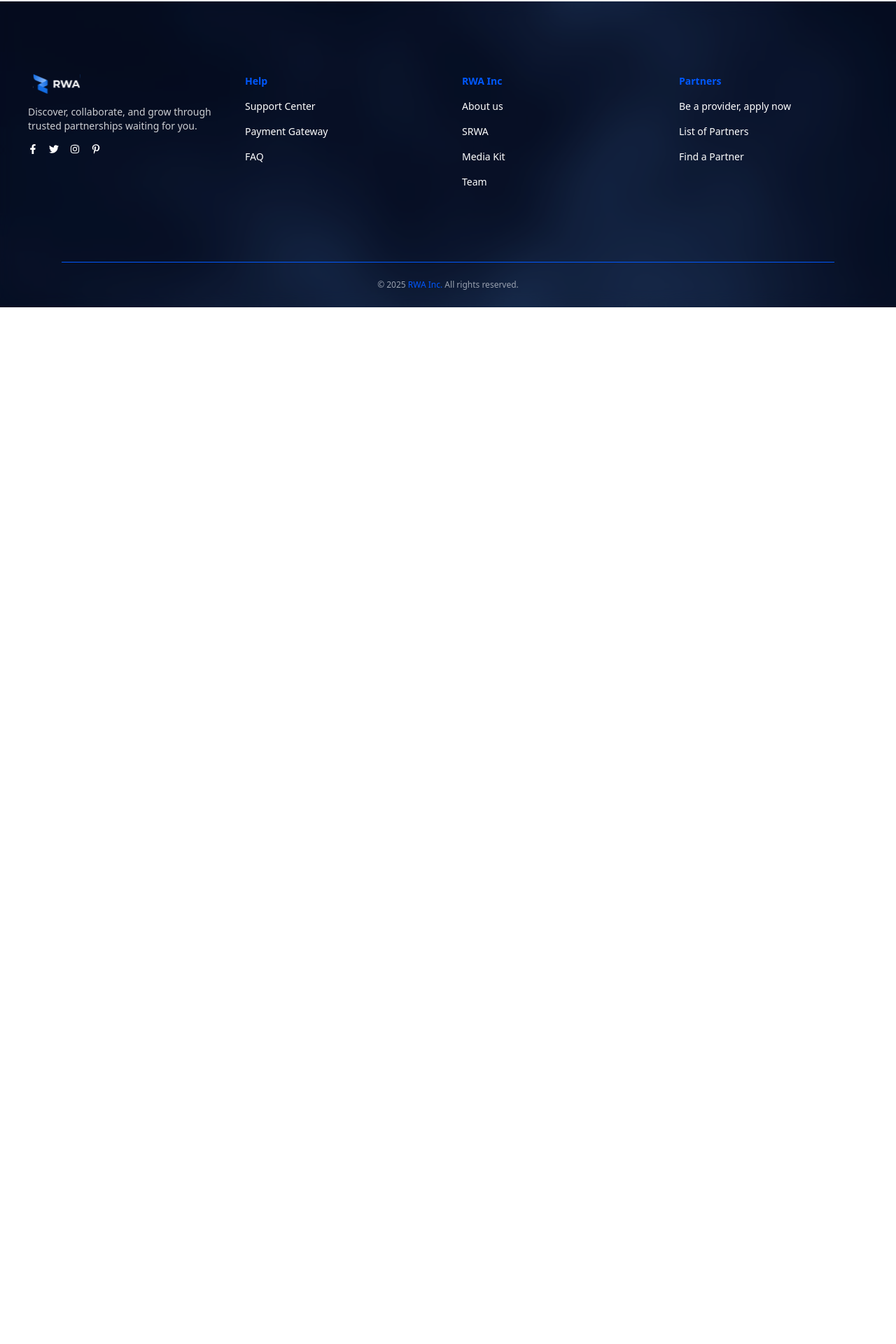
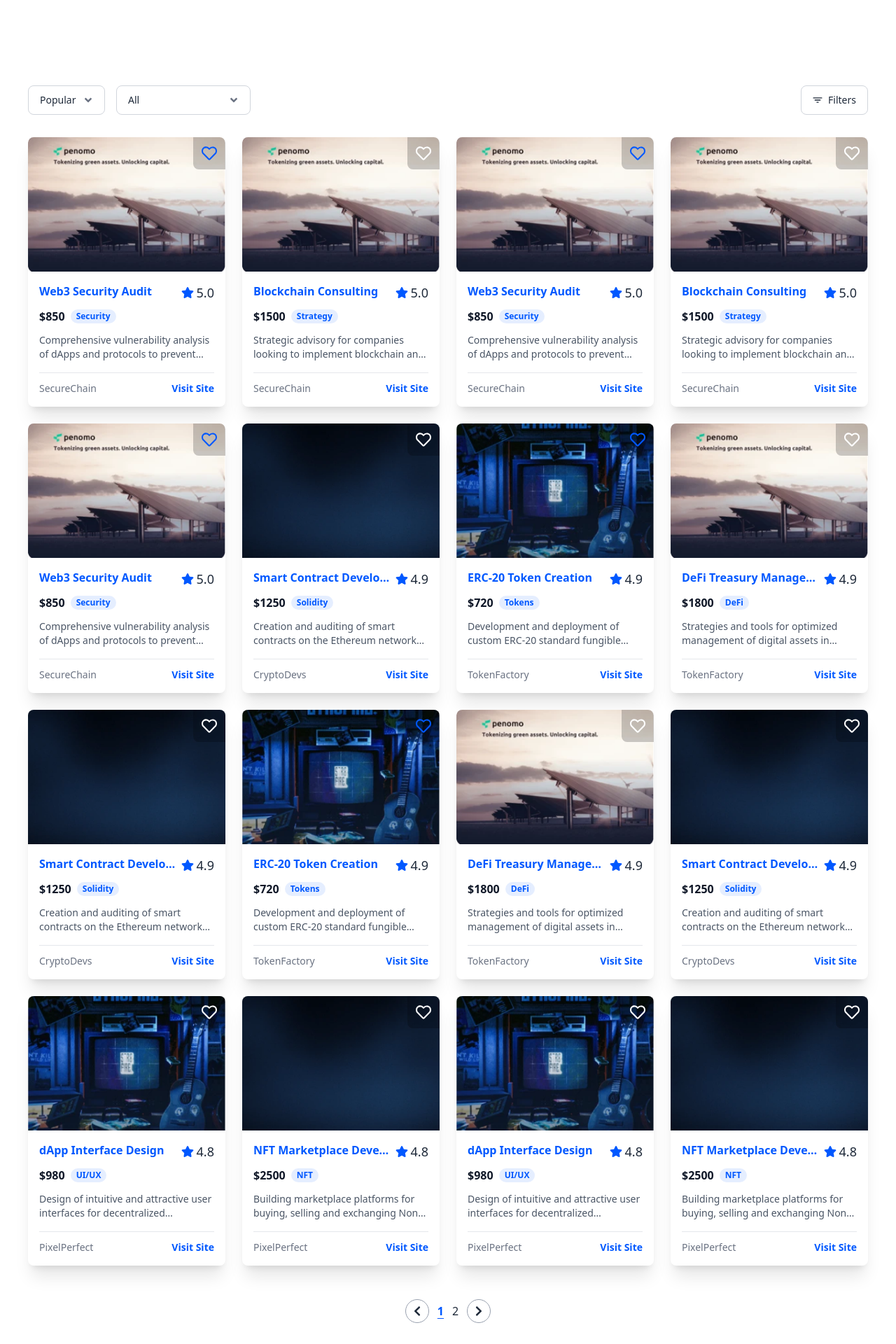
Before and after one commit to ShowyCone/partner-portal, a React (Vite) app: page /discover in a window 1280 px wide. Shown: the part 420-2340 px from the top of the page at 70% size. Before the commit the page ends 859 px from the top, so only its background shows below. Built offline with nearby package versions, Linux system fonts and the light colour scheme.

Commit message:
All services section done + cards services refactor

```diff
--- a/src/components/ui/ServiceCard.jsx
+++ b/src/components/ui/ServiceCard.jsx
@@ -1,4 +1,4 @@
-import React from 'react'
+import React, { useState } from 'react'
 import { motion } from 'framer-motion'
 import { FaRegHeart, FaStar } from 'react-icons/fa'
 
@@ -15,7 +15,10 @@ const cardVariants = {
   }),
 }
 
-const ServiceCard = ({ service, index, isFavorite, onToggleFavorite }) => (
+const ServiceCard = ({ service, index }) => {
+  const [isFavorite, setIsFavorite] = useState(service.favorite || false)
+
+  return (
     <motion.div
       className='bg-white rounded-lg shadow-xl flex flex-col transition-transform duration-300 hover:-translate-y-2'
       custom={index}
@@ -31,7 +34,7 @@ const ServiceCard = ({ service, index, isFavorite, onToggleFavorite }) => (
           className='w-full h-full object-cover'
         />
         <button
-        onClick={() => onToggleFavorite(service.id)}
+          onClick={() => setIsFavorite((prev) => !prev)}
           className={`absolute cursor-pointer top-0 right-0 p-3 z-10 backdrop-blur-3xl bg-black/20 rounded-bl-lg group ${
             isFavorite ? 'text-rwa' : 'text-white'
           } active:scale-100 [text-shadow:0_1px_4px_rgba(0,0,0,0.7)]`}
@@ -45,8 +48,19 @@ const ServiceCard = ({ service, index, isFavorite, onToggleFavorite }) => (
       </div>
 
       <div className='p-4 flex flex-col flex-grow text-gray-800'>
-      <div className='flex justify-between items-start'>
-        <h3 className='font-bold text-base text-rwa pr-2'>{service.title}</h3>
+        <div className='flex justify-between items-start gap-2'>
+          <div className='relative group flex-1 min-w-0'>
+            <h3 className='font-bold text-base text-rwa truncate'>
+              {service.title}
+            </h3>
+
+            {/* Tooltip with full title */}
+            <div className='absolute bottom-full left-1/2 -translate-x-1/2 mb-2 w-max max-w-xs bg-gray-900 text-white text-xs rounded-lg px-3 py-2 shadow-xl opacity-0 invisible group-hover:opacity-100 group-hover:visible transition-all duration-300 pointer-events-none z-10'>
+              {service.title}
+              <div className='absolute left-1/2 -translate-x-1/2 top-full w-0 h-0 border-x-8 border-x-transparent border-t-8 border-t-gray-900' />
+            </div>
+          </div>
+
           <div className='flex items-center gap-1 flex-shrink-0'>
             <FaStar className='text-rwa text-lg' />
             <span className='text-lg'>{service.rating.toFixed(1)}</span>
@@ -86,5 +100,6 @@ const ServiceCard = ({ service, index, isFavorite, onToggleFavorite }) => (
       </div>
     </motion.div>
   )
+}
 
 export default ServiceCard
--- a/src/pages/discover/Discover.jsx
+++ b/src/pages/discover/Discover.jsx
@@ -1,10 +1,12 @@
 import React from 'react'
 import Hero from './components/Hero'
+import AllServices from './components/AllServices'
 
 const Discover = () => {
   return (
     <main className='flex flex-col gap-10'>
       <Hero />
+      <AllServices />
     </main>
   )
 }
--- /dev/null
+++ b/src/pages/discover/components/AllServices.jsx
@@ -0,0 +1,204 @@
+import React, { useState, useEffect, useMemo } from 'react'
+import { motion } from 'framer-motion'
+import { FaChevronLeft, FaChevronRight, FaAngleDown } from 'react-icons/fa'
+import { IoFilter } from 'react-icons/io5'
+import ServiceCard from '../../../components/ui/ServiceCard'
+import servicesData from '../../../data/services'
+
+const getItemsPerPage = () => {
+  if (typeof window === 'undefined') return 16
+  const width = window.innerWidth
+  if (width < 640) return 4 // mobile
+  if (width < 1024) return 8 // tablets / small desktop
+  return 16 // large screens
+}
+
+const categoryTagMap = {
+  DeFi: 'DeFi',
+  NFTs: 'NFT',
+  'Smart Contracts': 'Solidity',
+  Audits: 'Security',
+  'Token Creation': 'Tokens',
+  'Marketing & Growth': 'Strategy',
+}
+
+const AllServices = () => {
+  const [sortBy, setSortBy] = useState('Popular')
+  const [category, setCategory] = useState('All')
+  const [currentPage, setCurrentPage] = useState(1)
+  const [itemsPerPage, setItemsPerPage] = useState(getItemsPerPage())
+
+  // Update items per page on resize
+  useEffect(() => {
+    const handleResize = () => setItemsPerPage(getItemsPerPage())
+    window.addEventListener('resize', handleResize)
+    return () => window.removeEventListener('resize', handleResize)
+  }, [])
+
+  // Extend mock data up to 20 items for pagination testing
+  const extendedServices = useMemo(() => {
+    const target = 20
+    const result = []
+    while (result.length < target) {
+      servicesData.forEach((service) => {
+        if (result.length < target)
+          result.push({ ...service, id: result.length + 1 })
+      })
+    }
+    return result
+  }, [])
+
+  // Apply category filter & sorting
+  const filteredServices = useMemo(() => {
+    let list = [...extendedServices]
+
+    // Category filtering
+    if (category !== 'All') {
+      const tagToMatch = categoryTagMap[category] || category
+      list = list.filter((service) =>
+        service.tag?.toLowerCase().includes(tagToMatch.toLowerCase())
+      )
+    }
+
+    // Sorting
+    switch (sortBy) {
+      case 'Price':
+        list.sort((a, b) => a.price - b.price)
+        break
+      case 'Recent':
+        list.sort((a, b) => b.id - a.id)
+        break
+      case 'Popular':
+      default:
+        list.sort((a, b) => b.rating - a.rating)
+        break
+    }
+
+    return list
+  }, [sortBy, category, extendedServices])
+
+  // Pagination logic
+  const totalPages = Math.ceil(filteredServices.length / itemsPerPage)
+  const startIdx = (currentPage - 1) * itemsPerPage
+  const currentServices = filteredServices.slice(
+    startIdx,
+    startIdx + itemsPerPage
+  )
+
+  // Reset to first page when filters or itemsPerPage change
+  useEffect(() => {
+    setCurrentPage(1)
+  }, [sortBy, category, itemsPerPage])
+
+  return (
+    <section className='py-20 px-4 md:px-10 max-w-screen-xl mx-auto overflow-hidden'>
+      {/* Filters & Ordering */}
+      <div className='flex justify-between flex-wrap gap-4 items-center mb-8'>
+        {/* Left selects */}
+        <div className='flex gap-4 flex-wrap'>
+          {/* Sort select */}
+          <div className='relative'>
+            <select
+              value={sortBy}
+              onChange={(e) => setSortBy(e.target.value)}
+              className='appearance-none border border-gray-300 text-gray-800 text-sm rounded-lg focus:ring-rwa focus:border-rwa block w-full pl-4 pr-10 py-2.5'
+            >
+              <option value='Popular'>Popular</option>
+              <option value='Recent'>Recent</option>
+              <option value='Price'>Price</option>
+            </select>
+            <FaAngleDown className='absolute right-4 top-1/2 -translate-y-1/2 w-4 h-4 text-gray-500 pointer-events-none' />
+          </div>
+
+          {/* Category select */}
+          <div className='relative'>
+            <select
+              value={category}
+              onChange={(e) => setCategory(e.target.value)}
+              className='appearance-none border border-gray-300 text-gray-800 text-sm rounded-lg focus:ring-rwa focus:border-rwa block w-full pl-4 pr-10 py-2.5'
+            >
+              <option value='All'>All</option>
+              <option value='DeFi'>DeFi</option>
+              <option value='NFTs'>NFTs</option>
+              <option value='Smart Contracts'>Smart Contracts</option>
+              <option value='Audits'>Audits</option>
+              <option value='Token Creation'>Token Creation</option>
+              <option value='Marketing & Growth'>Marketing & Growth</option>
+            </select>
+            <FaAngleDown className='absolute right-4 top-1/2 -translate-y-1/2 w-4 h-4 text-gray-500 pointer-events-none' />
+          </div>
+        </div>
+
+        {/* Right filter button */}
+        <button className='flex items-center gap-2 px-4 py-2.5 border border-gray-300 text-gray-800 rounded-lg text-sm hover:border-rwa hover:text-rwa transition-colors duration-300'>
+          <IoFilter />
+          <span>Filters</span>
+        </button>
+      </div>
+
+      {/* Services grid */}
+      <motion.div
+        className='grid grid-cols-1 sm:grid-cols-2 lg:grid-cols-3 xl:grid-cols-4 gap-6'
+        initial='hidden'
+        animate='visible'
+        variants={{
+          hidden: { opacity: 0, y: 20 },
+          visible: { opacity: 1, y: 0, transition: { staggerChildren: 0.1 } },
+        }}
+      >
+        {currentServices.map((service, index) => (
+          <motion.div
+            key={service.id}
+            variants={{
+              hidden: { opacity: 0, y: 20 },
+              visible: { opacity: 1, y: 0 },
+            }}
+          >
+            <ServiceCard service={service} index={index} />
+          </motion.div>
+        ))}
+      </motion.div>
+
+      {/* Pagination */}
+      <div className='flex justify-center items-center mt-12 gap-3'>
+        {/* Previous page */}
+        <div
+          onClick={() => currentPage > 1 && setCurrentPage((prev) => prev - 1)}
+          className='rounded-full border border-gray-400 text-gray-800 p-2 cursor-pointer hover:border-rwa hover:text-rwa transition-colors'
+        >
+          <FaChevronLeft />
+        </div>
+
+        {/* Page numbers */}
+        {Array.from({ length: totalPages }).map((_, idx) => {
+          const page = idx + 1
+          return (
+            <button
+              key={page}
+              onClick={() => setCurrentPage(page)}
+              className={
+                page === currentPage
+                  ? 'text-rwa underline underline-offset-4 font-semibold'
+                  : 'text-gray-800 hover:text-rwa transition'
+              }
+            >
+              {page}
+            </button>
+          )
+        })}
+
+        {/* Next page */}
+        <div
+          onClick={() =>
+            currentPage < totalPages && setCurrentPage((prev) => prev + 1)
+          }
+          className='rounded-full border border-gray-400 text-gray-800 p-2 cursor-pointer hover:border-rwa hover:text-rwa transition-colors'
+        >
+          <FaChevronRight />
+        </div>
+      </div>
+    </section>
+  )
+}
+
+export default AllServices
--- a/src/pages/home/components/ServicesSection.jsx
+++ b/src/pages/home/components/ServicesSection.jsx
@@ -19,16 +19,6 @@ const sectionVariants = {
 
 const ServicesSection = () => {
   const [filter, setFilter] = useState('popular')
-  const [favorites, setFavorites] = useState(
-    servicesData.reduce((acc, service) => {
-      acc[service.id] = service.favorite
-      return acc
-    }, {})
-  )
-
-  const toggleFavorite = (id) => {
-    setFavorites((prev) => ({ ...prev, [id]: !prev[id] }))
-  }
 
   const sortedServices = useMemo(() => {
     const services = [...servicesData]
@@ -74,13 +64,7 @@ const ServicesSection = () => {
 
         <div className='grid grid-cols-1 sm:grid-cols-2 lg:grid-cols-3 xl:grid-cols-4 gap-8'>
           {sortedServices.map((service, index) => (
-            <ServiceCard
-              key={service.id}
-              service={service}
-              index={index}
-              isFavorite={favorites[service.id]}
-              onToggleFavorite={toggleFavorite}
-            />
+            <ServiceCard key={service.id} service={service} index={index} />
           ))}
         </div>
 
```
Also changed, not shown: src/data/services.jsx (renamed from src/data/services.js). Lines whose indentation alone changed are shown as unchanged.
